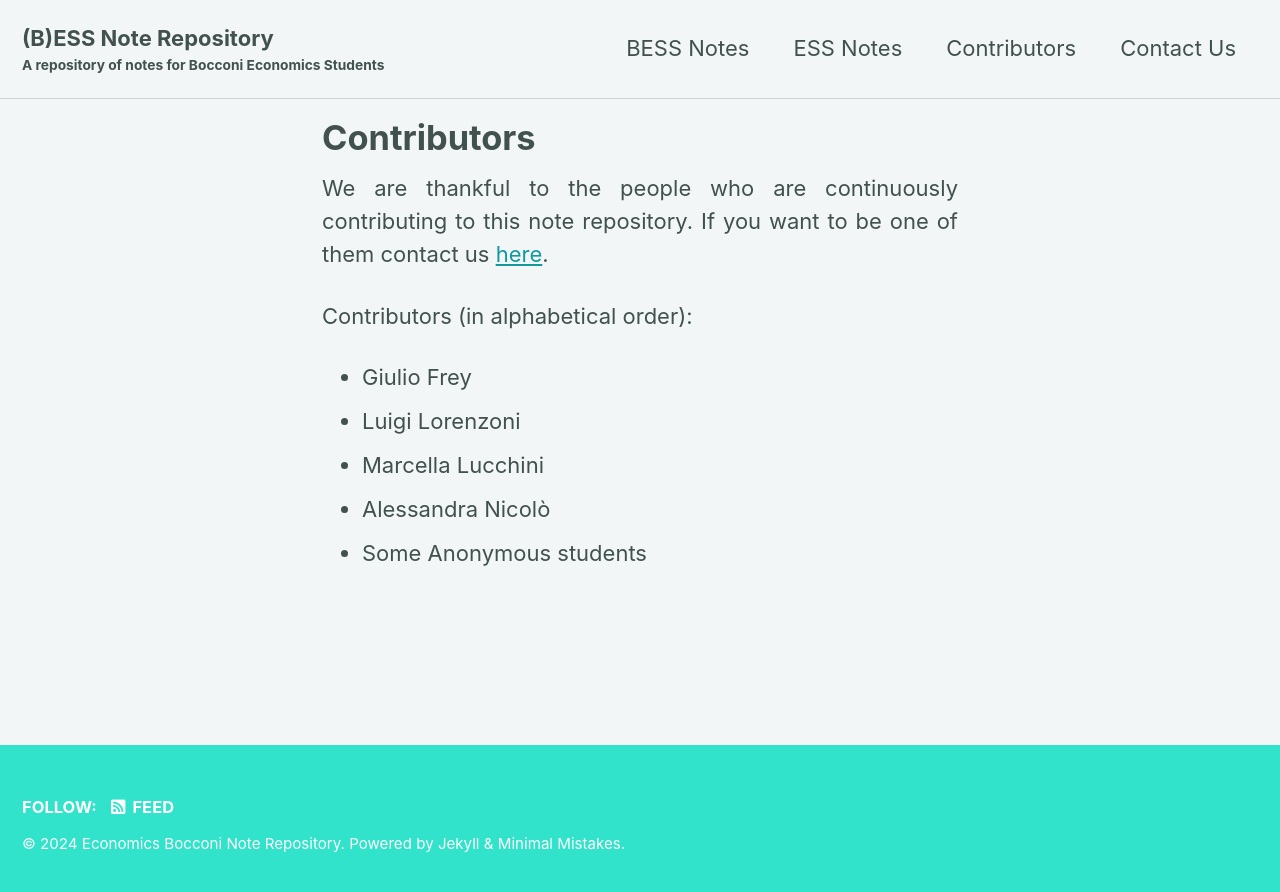
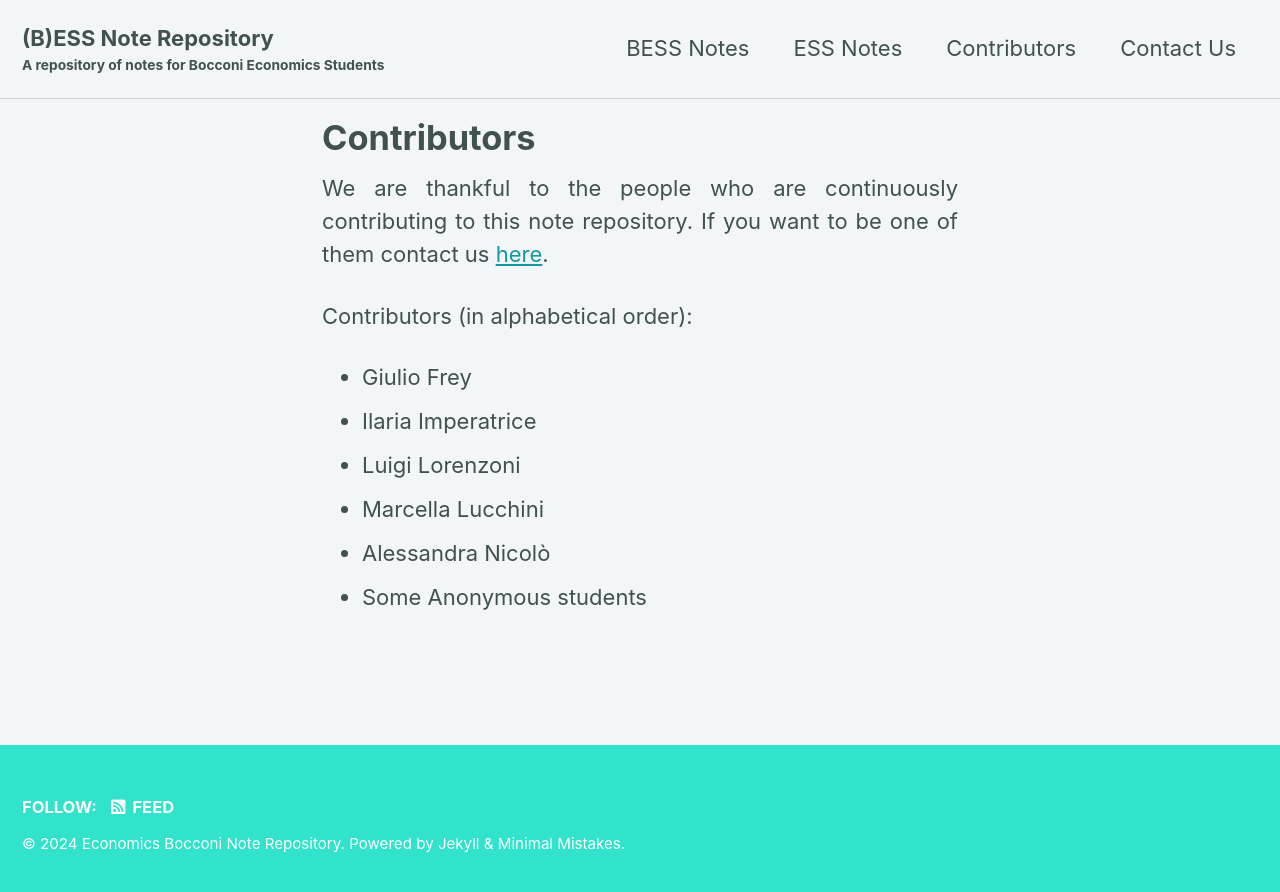
Before and after one commit to notesrepo/notesrepo.github.io, a Jekyll site: the page built from _pages/contributors.md, in a window 1280 px wide. Shown: the top 892 px of the page. Built offline with Jekyll 4.4.1, drawn with Linux system fonts in a browser that asks for light colours; cached includes are drawn as plain includes.

Commit message:
Update contributors.md

```diff
--- a/_pages/contributors.md
+++ b/_pages/contributors.md
@@ -7,6 +7,7 @@ We are thankful to the people who are continuously contributing to this note rep
 
 Contributors (in alphabetical order):
 - Giulio Frey
+- Ilaria Imperatrice
 - Luigi Lorenzoni
 - Marcella Lucchini
 - Alessandra Nicolò
```
